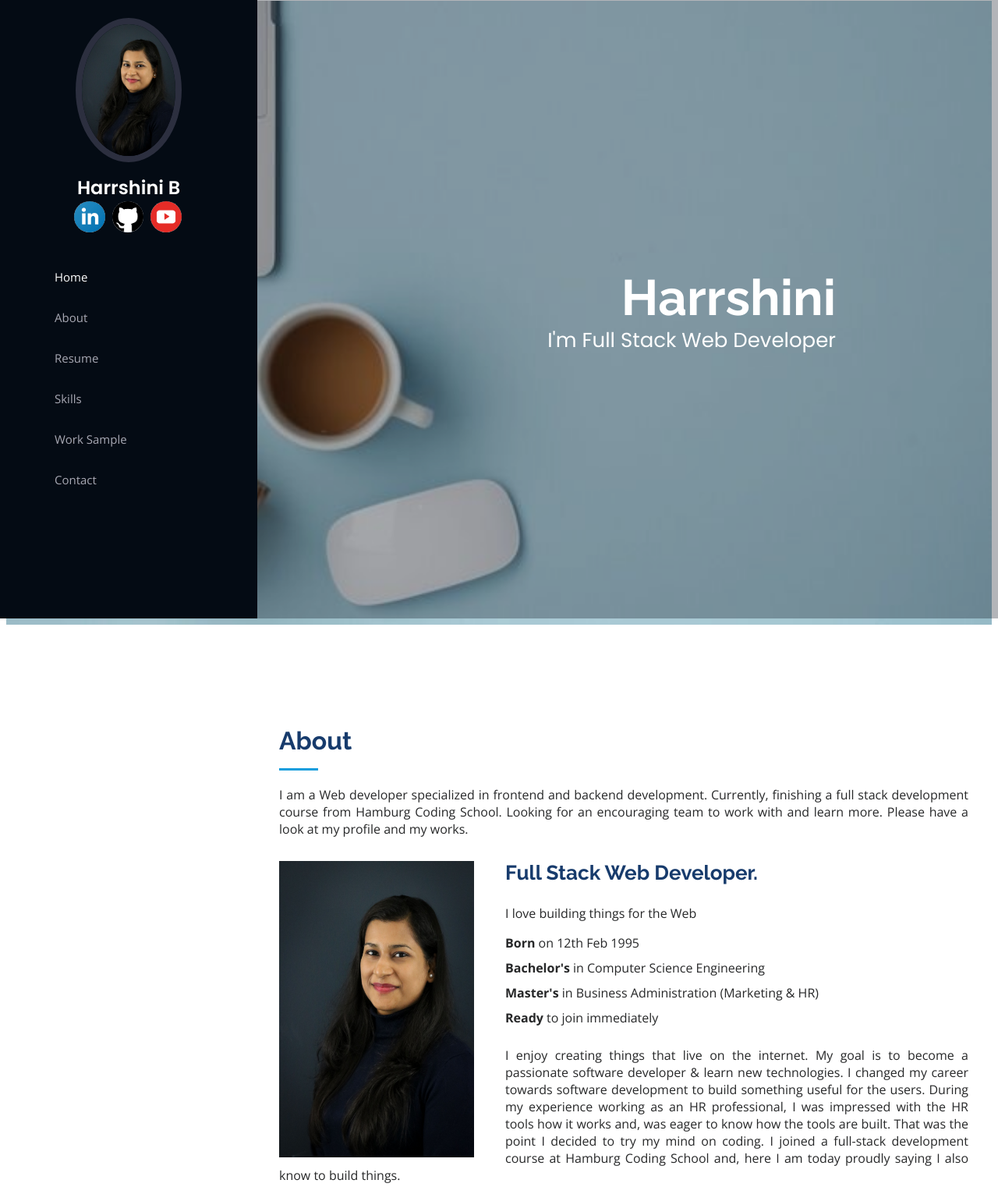
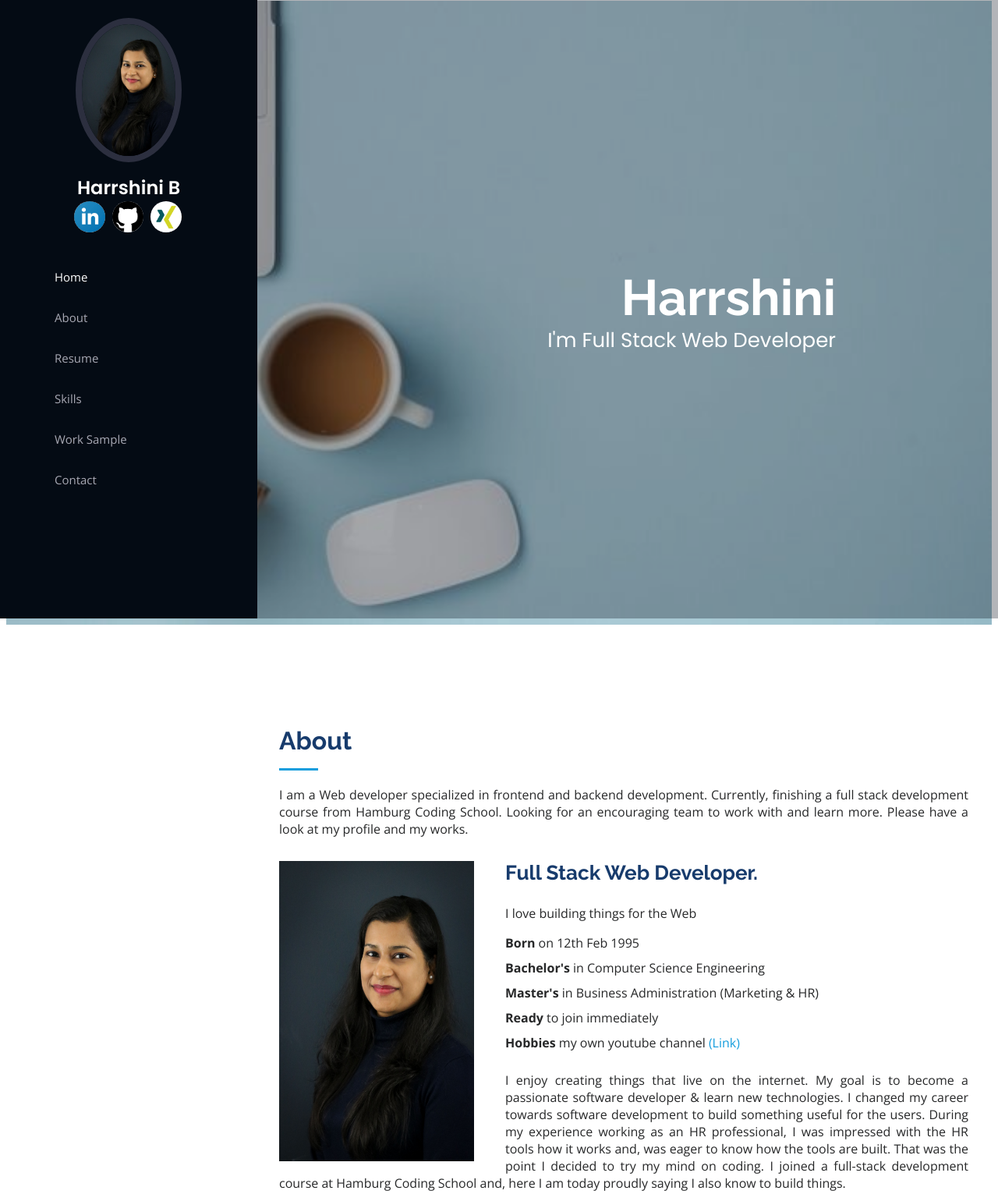
Before and after one commit to harrshini12/MyPortfolio, a website: page public/index.html in a window 1280 px wide. Shown: the part 7-1538 px from the top of the page at 78% size. Drawn offline with nearby package versions, Linux system fonts and the light colour scheme.

Commit message:
appupdates

```diff
--- a/public/index.html
+++ b/public/index.html
@@ -27,8 +27,8 @@
             src="images/sociallinks/linkedin_icon.jpg"></a>
         <a href="https://github.com/harrshini12" target="_blank"><img src="images/sociallinks/Github_icon..jpg"
             class="social-links-img"></a>
-        <a href="https://www.youtube.com/channel/UCKSCeCEb8pdin-nJ8kxz1yQ?view_as=subscriber" target="_blank"><img
-            src="images/sociallinks/youtube-icon.jpg" class="social-links-img"></a>
+        <a href="https://www.xing.com/profile/Harrshini_BabusinghBabu" target="_blank"><img
+            src="images/sociallinks/xing_icon.jpg" class="social-links-img"></a>
       </div>
       <nav class="nav-menu">
         <ul>
@@ -72,6 +72,7 @@
             <li><strong>Bachelor's</strong> in Computer Science Engineering</li>
             <li><strong>Master's</strong> in Business Administration (Marketing & HR)</li>
             <li><strong>Ready</strong> to join immediately</li>
+            <li><strong>Hobbies</strong> my own youtube channel<a href="https://www.youtube.com/channel/UCKSCeCEb8pdin-nJ8kxz1yQ?view_as=subscriber" target="_blank"> (Link)</a></li>
           </ul>
         </div>
         <div class="Details-section-p2">
--- a/public/style.css
+++ b/public/style.css
@@ -288,7 +288,7 @@
     float:left;
     margin-left: 50px;
     margin-right: 40px;
-    height: 380px;
+    height: 385px;
     width: 250px;
   }
   .clear:after{
```
Also changed, not shown: public/images/sociallinks/xing_icon.jpg (added), public/images/sociallinks/youtube-icon.jpg (deleted).
